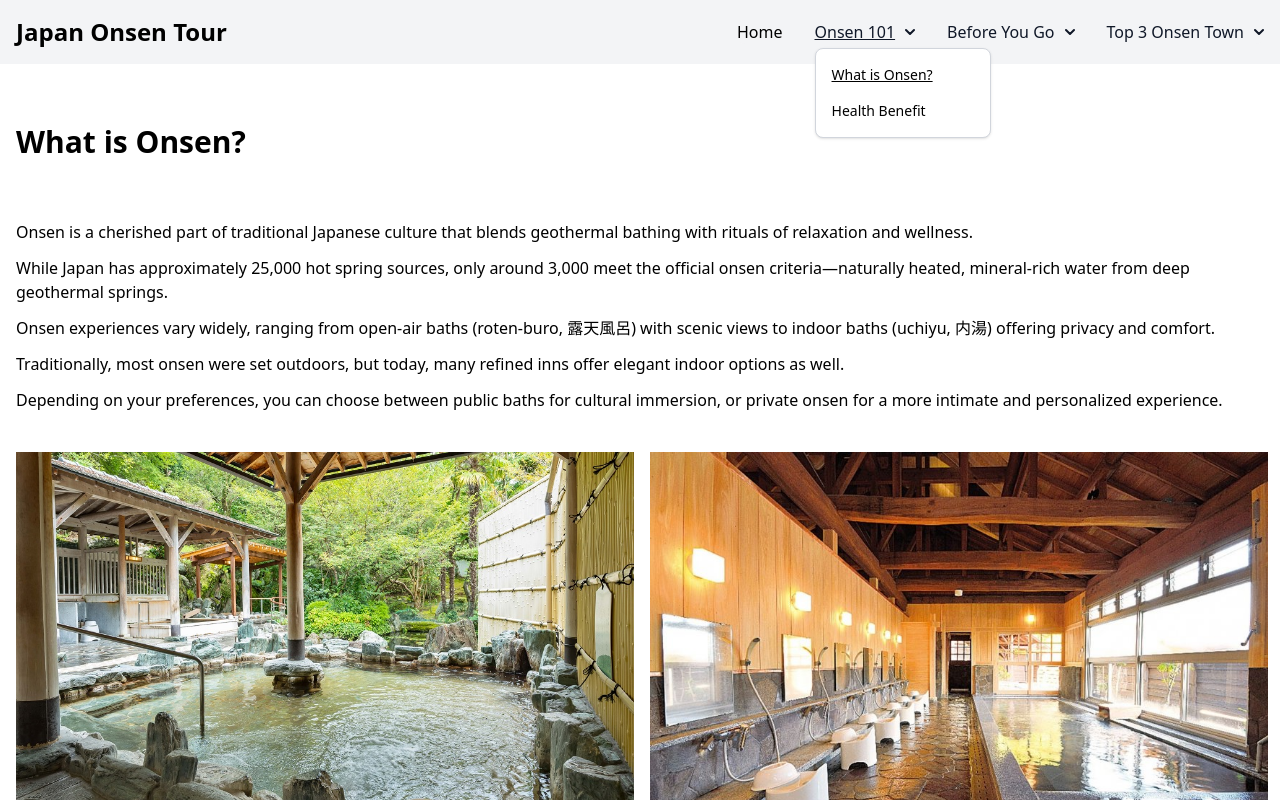
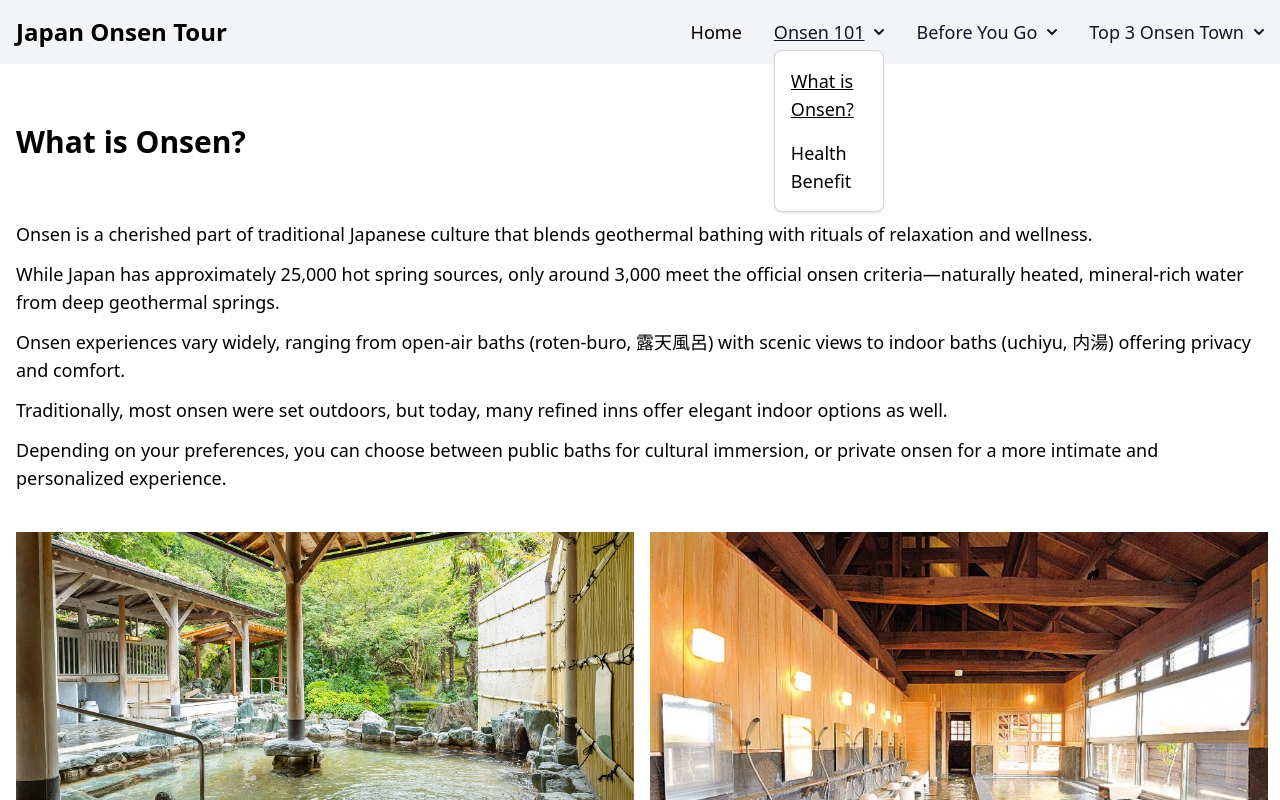
Before and after one commit to elriot/JapanOnsenTour, a React (Vite) app in the folder japan-onsen-tour/: page /JapanOnsenTour/onsen in a window 1280 px wide. Both pictures are taken after a click on the button "Onsen 101". Shown: the top 800 px of the page. Built offline with nearby package versions, Linux system fonts and the light colour scheme.

Commit message:
update text style

```diff
--- a/japan-onsen-tour/src/components/DropdownMenu.jsx
+++ b/japan-onsen-tour/src/components/DropdownMenu.jsx
@@ -1,9 +1,9 @@
 import DropdownMenuItem from "./DropdownMenuItem";
 
-function DropdownMenu({ items, onLinkClick, className="" }) {
+function DropdownMenu({ items, onLinkClick, width=60, className="" }) {
 	return (
 		// <div className="z-10 font-normal bg-white divide-y divide-gray-100 rounded-lg shadow-sm w-44 bg-gray-300 divide-gray-600 absolute mt-1">
-		<div className="z-10 font-normal border-1 border-gray-300 bg-white divide-y divide-gray-100 rounded-lg shadow-sm w-44 bg-gray-300 divide-gray-600 absolute mt-1">
+		<div className={`z-10 font-normal border-1 border-gray-300 bg-white divide-y divide-gray-100 rounded-lg shadow-sm w-${width} bg-gray-300 divide-gray-600 absolute mt-1`}>
 			<ul className="py-2 text-sm text-gray-200">
 				{items.map((item, index) => (
 					<DropdownMenuItem key={index} to={item.to} label={item.label} onClick={onLinkClick} className={className}/>
--- a/japan-onsen-tour/src/components/DropdownMenuItem.jsx
+++ b/japan-onsen-tour/src/components/DropdownMenuItem.jsx
@@ -11,7 +11,7 @@ function DropdownMenuItem({ to, label, onClick, className="" }) {
 				className={`${className} block px-4 py-2 hover:bg-gray-100`}
 				onClick={onClick}
 			>
-				<p className={`${currentPath.includes(to) ? "currentpage-underline" : ""}`}>{label}</p>
+				<p className={`page-content-text ${currentPath.includes(to) ? "currentpage-underline" : ""}`}>{label}</p>
 			</Link>
 		</li>
 	);
--- a/japan-onsen-tour/src/pages/Header.jsx
+++ b/japan-onsen-tour/src/pages/Header.jsx
@@ -15,7 +15,7 @@ function Navbar() {
 	};
 
 	return (
-		<nav className="header-bg fixed w-full z-50">
+		<nav className="page-content-text header-bg fixed w-full z-50">
 			<div className={`max-w-7xl flex flex-wrap items-center justify-between mx-auto p-4`}>
 
 				{/* Title */}
--- a/japan-onsen-tour/src/pages/beforeyougo/Etiquette.jsx
+++ b/japan-onsen-tour/src/pages/beforeyougo/Etiquette.jsx
@@ -11,7 +11,7 @@ function Etiquette({className=""}){
 		<Section className={` ${className}`} paddingTop="false">
 			<ResponsiveRow className="page-top-content">
 				<ResponsiveRowText>
-					<div className="pt-12">
+					<div className="page-content-text pt-12">
 						<Heading2 className="text-center pb-10">Onsen Etiquette</Heading2>
 						<p className="mb-4">
 							If you’re familiar with North American hot springs, there are a few important differences to keep in mind when visiting an onsen in Japan.
--- a/japan-onsen-tour/src/pages/beforeyougo/PackingEssensial.jsx
+++ b/japan-onsen-tour/src/pages/beforeyougo/PackingEssensial.jsx
@@ -7,7 +7,7 @@ import Section from "../../components/Section";
 
 function PackingEssensial({className= ""}){
 	return (
-		<Section className={className}>
+		<Section className={`${className} page-content-text`}>
 			<Heading2 className="page-top-content" center="true">Packing Essentials for Your Onsen Trip</Heading2>
 			<p className="pb-15 text-center">
 				Preparing for an onsen trip is simple, but a few thoughtful choices can enhance your experience.
--- a/japan-onsen-tour/src/pages/beforeyougo/RyokanHotel.jsx
+++ b/japan-onsen-tour/src/pages/beforeyougo/RyokanHotel.jsx
@@ -19,7 +19,7 @@ function RyokanHotel({ className = "" }) {
 
 <CompareTable data={compareData} />
 	return (
-		<Section className={`${className}`}>
+		<Section className={`${className} page-content-text`}>
 			<Heading2 className="page-top-content">Ryokan Vs. Hotel</Heading2>
 			<ResponsiveRow>
 				<ResponsiveRowImage src={ryokanImg} alt="ryokan room" className="rounded-lg"></ResponsiveRowImage>
--- a/japan-onsen-tour/src/pages/beforeyougo/Tattoo.jsx
+++ b/japan-onsen-tour/src/pages/beforeyougo/Tattoo.jsx
@@ -8,7 +8,7 @@ import tattooImg from "../../images/tattoo.jpg";
 function Tattoo({className=""}){
 	return (
 		<Section className={className}>
-			<ResponsiveRow className="page-top-content">
+			<ResponsiveRow className="page-content-text page-top-content">
 				<ResponsiveRowText>
 					<Heading2>Things to Know About Tattoos</Heading2>
 				</ResponsiveRowText>
--- a/japan-onsen-tour/src/pages/onsen101/HealthBenefit.jsx
+++ b/japan-onsen-tour/src/pages/onsen101/HealthBenefit.jsx
@@ -7,7 +7,7 @@ function HealthBenefit({className=""}) {
 		<Section className={`${className}`}>
 			<ResponsiveRow className="page-top-content">
 				<Heading2 className="md:w-1/2">Health Benefit Of Onsen</Heading2>
-				<div className="md:w-1/2">
+				<div className="md:w-1/2 page-content-text">
 					<p className="mb-4">
 					Onsen have been enjoyed in Japan for centuries as a way to relax and
 					heal.
--- a/japan-onsen-tour/src/pages/onsen101/WhatIsOnsen.jsx
+++ b/japan-onsen-tour/src/pages/onsen101/WhatIsOnsen.jsx
@@ -10,7 +10,7 @@ function WhatIsOnsen({className = ""}) {
   return (
 		<Section className={className}>
 			<Heading2 className="page-top-content">What is Onsen?</Heading2>
-			<div className="mb-10">
+			<div className="page-content-text mb-10">
 				<p className="mb-3">
 					Onsen is a cherished part of traditional Japanese culture that blends
 					geothermal bathing with rituals of relaxation and wellness.
```
